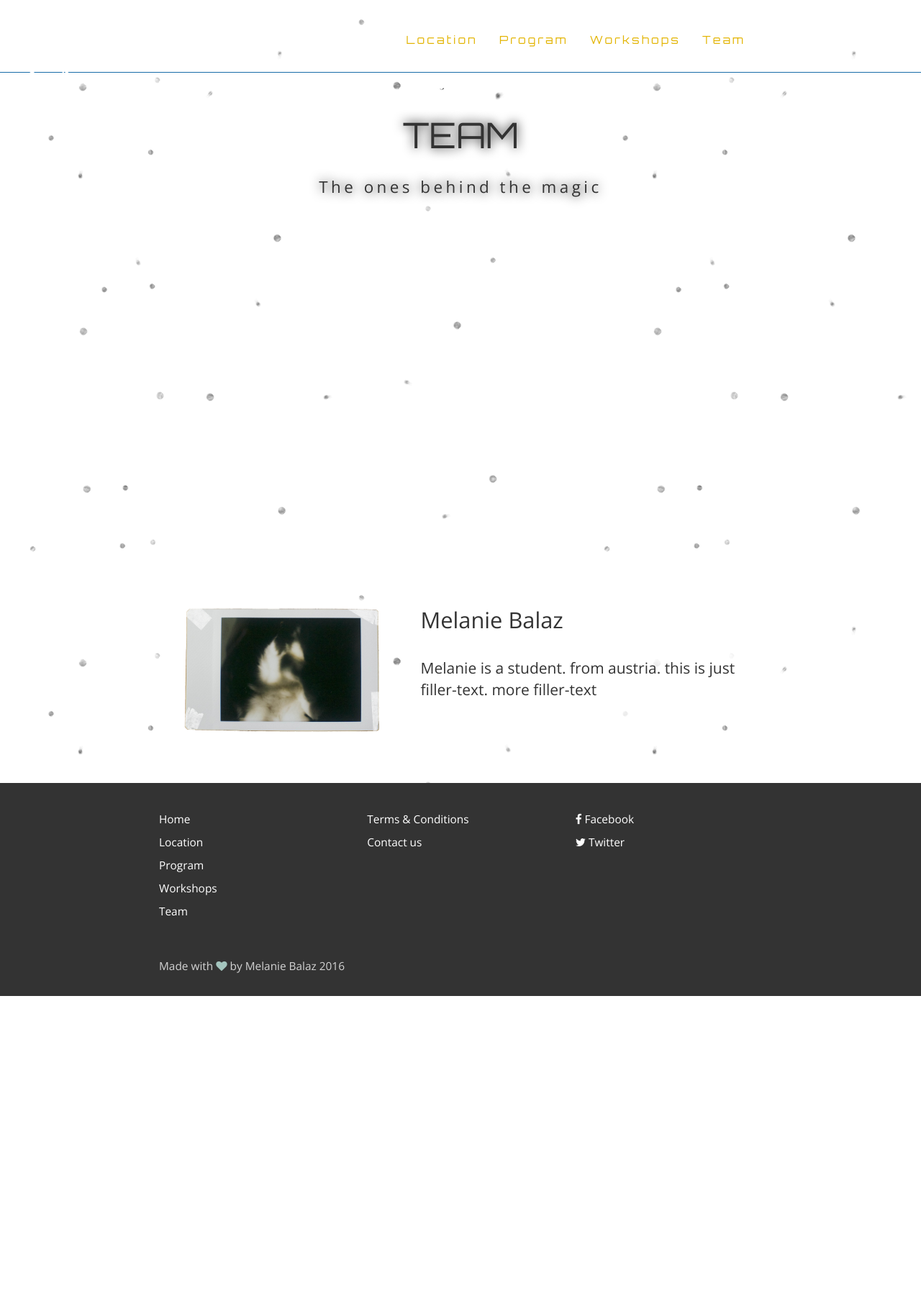
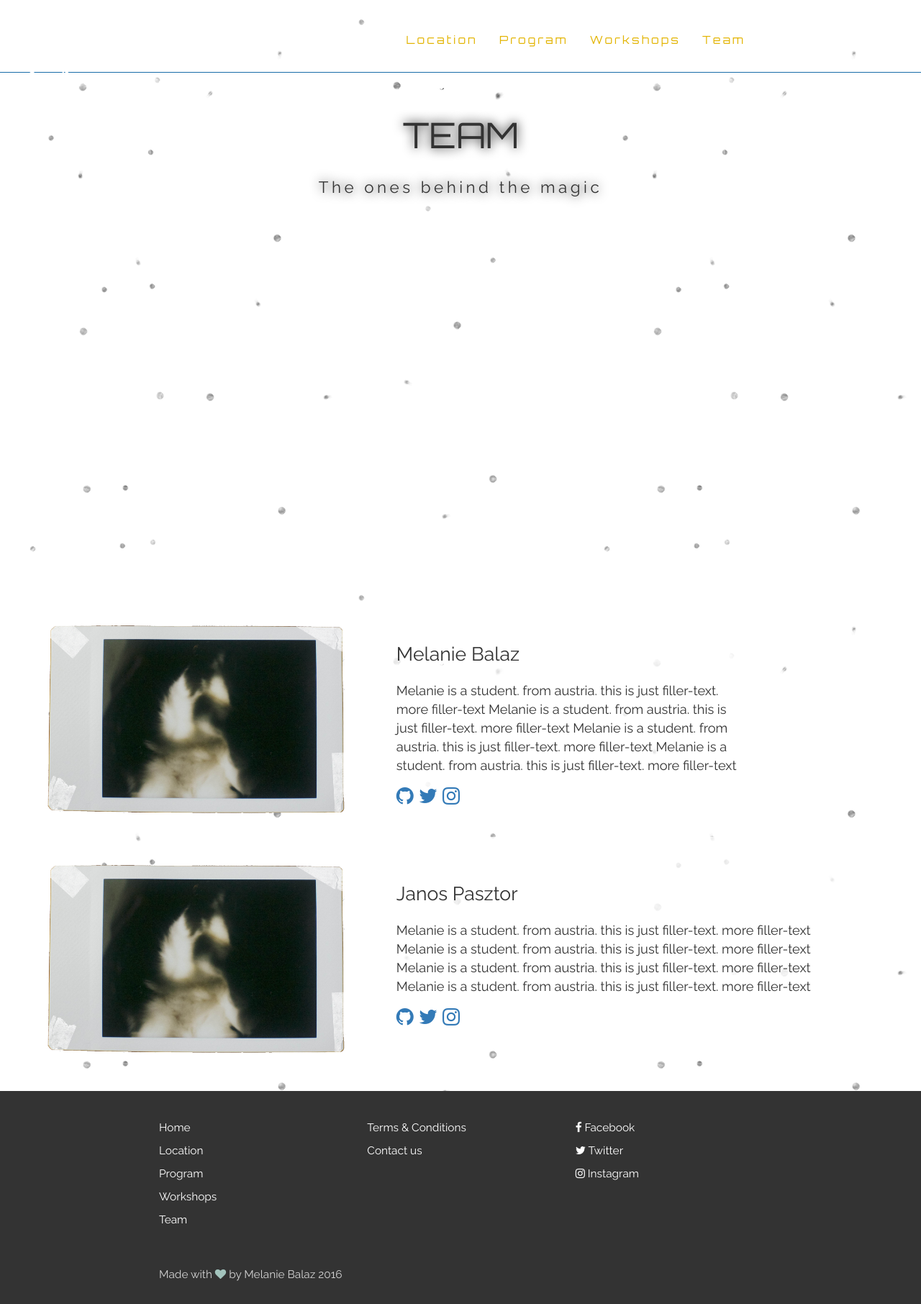
Before and after one commit to melaniebalaz/IntoTech-DBS, a PHP site: template src/View/IndexController/team.twig in a window 1280 px wide. Shown: the whole page at 72% size. Before the commit the page ends 1384 px from the top, so only its background shows below. Run offline with PHP 8.4, Linux system fonts and the light colour scheme; the template is opened without the code that fills it, so the values that code supplies are empty; some libraries are stand-ins or nearby versions.

Commit message:
changed the font and added html to the team page

```diff
--- a/htdocs/css/custom.css
+++ b/htdocs/css/custom.css
@@ -3,7 +3,7 @@ body h1,h2,h3,h4{
 }
 
 body {
-    font-family: 'Open Sans', sans-serif;
+    font-family: 'Raleway', sans-serif;
 }
 
 a:hover {
@@ -256,8 +256,20 @@ hr {
 /** TEAM-BG **/
 
 .section-lead-team{
-    padding-top:20px;
-    font-size:2.2em;
+    padding-top:60px;
+    font-size:1.9em;
+}
+
+.section-paragraph-team {
+    font-size:1.3em;
+}
+
+.team-icons {
+    font-size:2.0em;
+}
+
+.team-icons a:hover {
+    color:#E3B505;
 }
 
 /**FOOTER**/
--- a/src/View/IndexController/index.twig
+++ b/src/View/IndexController/index.twig
@@ -11,13 +11,13 @@
         <div class="intro-lead-in"> Not your ordinary IT conference</div>
             <div class="intro-lead-in">
                 <span class="intro-lead-in-bigger"> 30.09.2017 </span>
-                <span class="text-yellow"> #intotech </span>
+                <span class="text-yellow"> #IntoTech </span>
 
             </div>
             <br>
-            <a href="#signup" >
+            <a href="#signup" class="page-scroll" >
                 <div class="btn btn-lg">
-                    SIGN UP NOW
+                    REGISTER
                 </div>
             </a>
     </header>
--- a/src/View/IndexController/team.twig
+++ b/src/View/IndexController/team.twig
@@ -8,21 +8,64 @@
         <div class="intro-lead-in"> The ones behind the magic</div>
     </header>
 
-    <div class="container-fluid team-bg">
-        <div class="container padding-style">
+    <div class="container-fluid padding-style team-bg">
+
+        <!-- MELANIE -->
         <div class="row">
             <div class="col-sm-5">
                 <img class="teamImg img-responsive" src="img/team01.png">
             </div>
-                <div class="col-sm-7 team-info">
+            <div class="col-sm-5 team-info">
                 <p class="lead section-lead-team">
                     Melanie Balaz
                 </p>
-                    <p class="section-paragraph">
+                <p class="section-paragraph-team">
                     Melanie is a student. from austria. this is just filler-text. more filler-text
+                    Melanie is a student. from austria. this is just filler-text. more filler-text
+                    Melanie is a student. from austria. this is just filler-text. more filler-text
+                    Melanie is a student. from austria. this is just filler-text. more filler-text
+                </p>
+                <p class="team-icons">
+                    <a href="">
+                        <i class="fa fa-github" aria-hidden="true"></i>
+                    </a>
+                    <a href="">
+                        <i class="fa fa-twitter" aria-hidden="true"></i>
+                    </a>
+                    <a href="">
+                        <i class="fa fa-instagram" aria-hidden="true"></i>
+                    </a>
+                </p>
+            </div>
+        </div>
+
+        <!-- JANOS -->
+        <div class="row">
+            <div class="col-sm-5">
+                <img class="teamImg img-responsive" src="img/team01.png">
+            </div>
+            <div class="col-sm-6 team-info">
+                <p class="lead section-lead-team">
+                    Janos Pasztor
+                </p>
+                <p class="section-paragraph-team">
+                    Melanie is a student. from austria. this is just filler-text. more filler-text
+                    Melanie is a student. from austria. this is just filler-text. more filler-text
+                    Melanie is a student. from austria. this is just filler-text. more filler-text
+                    Melanie is a student. from austria. this is just filler-text. more filler-text
+                </p>
+                <p class="team-icons">
+                    <a href="">
+                        <i class="fa fa-github" aria-hidden="true"></i>
+                    </a>
+                    <a href="">
+                        <i class="fa fa-twitter" aria-hidden="true"></i>
+                    </a>
+                    <a href="">
+                        <i class="fa fa-instagram" aria-hidden="true"></i>
+                    </a>
                 </p>
             </div>
         </div>
     </div>
-    </div>
 {% endblock content %}
--- a/src/View/IndexController/workshops.twig
+++ b/src/View/IndexController/workshops.twig
@@ -4,7 +4,7 @@
 
 {% block content %}
     <header class="image-bg-fluid-height team-bg">
-        <div class="intro-heading"> Side Program</div>
+        <div class="intro-heading"> Workshops & CO</div>
         <div class="intro-lead-in"> What else to expect at the MARF</div>
         <div class="intro-subtext"> - Will be released soon - </div>
     </header>
--- a/src/View/base.twig
+++ b/src/View/base.twig
@@ -21,9 +21,7 @@
 
     <!-- Google Font -->
     <link href="https://fonts.googleapis.com/css?family=Orbitron" rel="stylesheet">
-    <link href="https://fonts.googleapis.com/css?family=Bungee+Shade" rel="stylesheet">
-    <link href="https://fonts.googleapis.com/css?family=Bungee" rel="stylesheet">
-    <link href="https://fonts.googleapis.com/css?family=Rubik" rel="stylesheet">
+    <link href="https://fonts.googleapis.com/css?family=Raleway" rel="stylesheet">
     <link href="https://fonts.googleapis.com/css?family=Open+Sans" rel="stylesheet">
 
     <link rel="stylesheet" href="/font-awesome-4.7.0/css/font-awesome.min.css">
@@ -126,7 +124,12 @@
                                 Twitter
                             </p>
                         </a>
-
+                        <a href="">
+                            <p>
+                                <i class="fa fa-instagram" aria-hidden="true"></i>
+                                Instagram
+                            </p>
+                        </a>
                     </div>
                 </div>
             <br>
```
Lines whose indentation alone changed are shown as unchanged.
